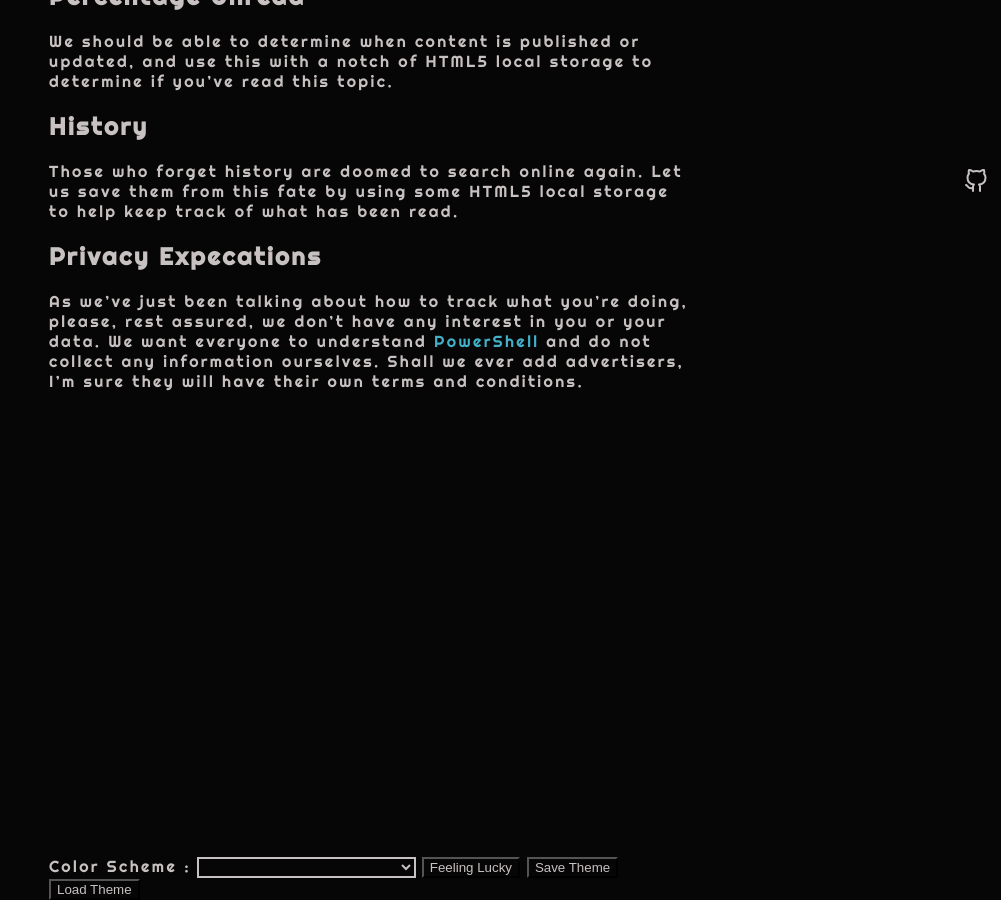
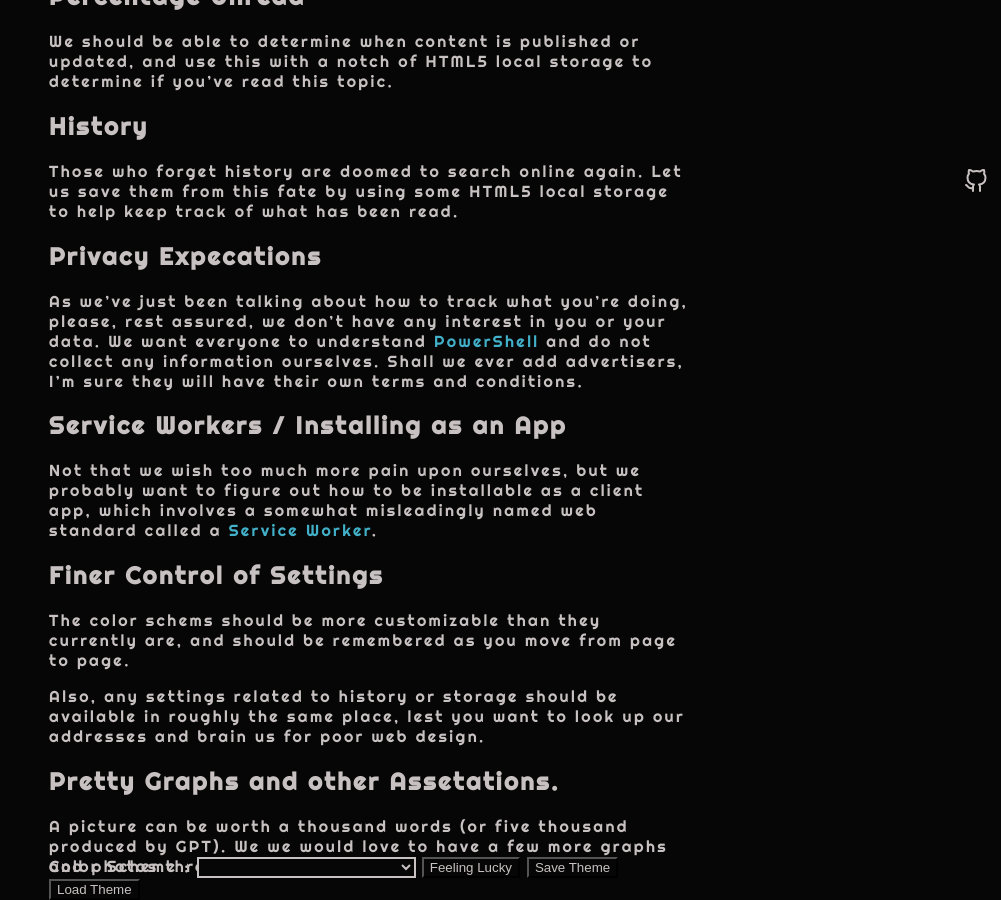
Before and after one commit to PowerShellGuides/PowerShellGuide, a Jekyll site: the page built from docs/Roadmap.md, in a window 1280 px wide and 900 px high, scrolled down 1362 px. Shown: the whole window, without its empty margins (279-1280 px from the left). Built offline with Jekyll 4.4.1, drawn with Linux system fonts in a browser that asks for light colours.

Commit message:
Updating Roadmap (re #63)

```diff
--- a/docs/Roadmap.md
+++ b/docs/Roadmap.md
@@ -46,3 +46,17 @@ Those who forget history are doomed to search online again.  Let us save them fr
 ## Privacy Expecations
 
 As we've just been talking about how to track what you're doing, please, rest assured, we don't have any interest in you or your data.  We want everyone to understand [PowerShell](/PowerShell) and do not collect any information ourselves.  Shall we ever add advertisers, I'm sure they will have their own terms and conditions.
+
+## Service Workers / Installing as an App
+
+Not that we wish too much more pain upon ourselves, but we probably want to figure out how to be installable as a client app, which involves a somewhat misleadingly named web standard called a [Service Worker](https://developer.mozilla.org/en-US/docs/Web/API/Service_Worker_API).
+
+## Finer Control of Settings
+
+The color schems should be more customizable than they currently are, and should be remembered as you move from page to page.
+
+Also, any settings related to history or storage should be available in roughly the same place, lest you want to look up our addresses and brain us for poor web design.
+
+## Pretty Graphs and other Assetations.
+
+A picture can be worth a thousand words (or five thousand produced by GPT).  We we would love to have a few more graphs and photos throughout the site.
```
